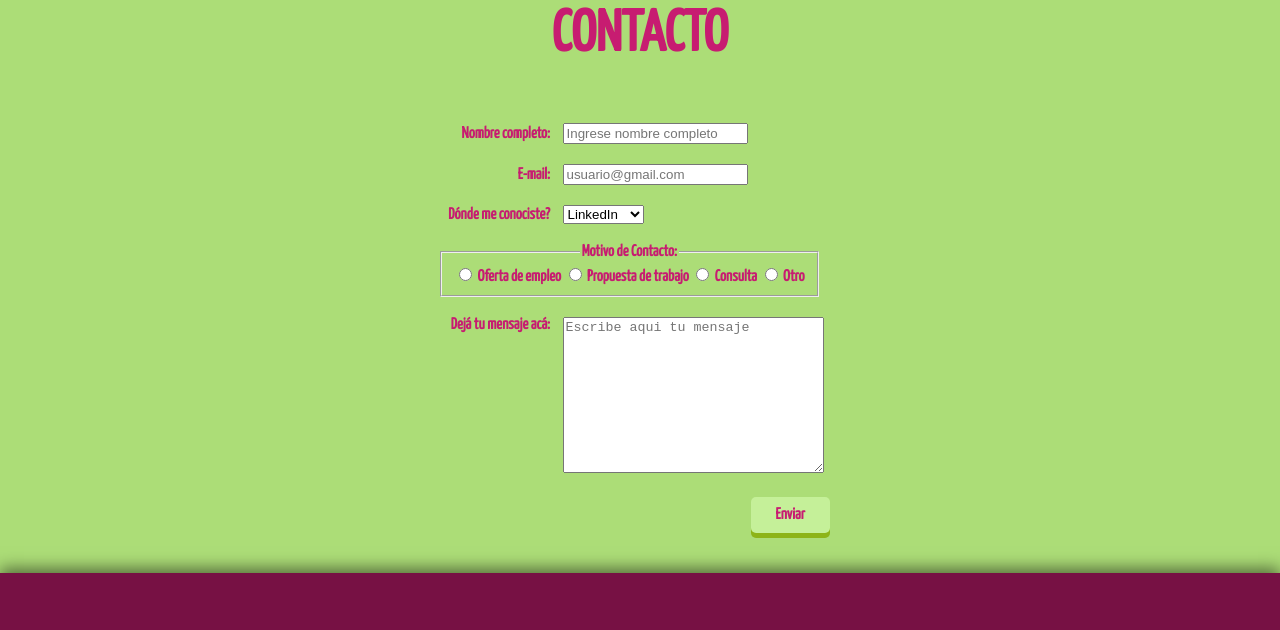
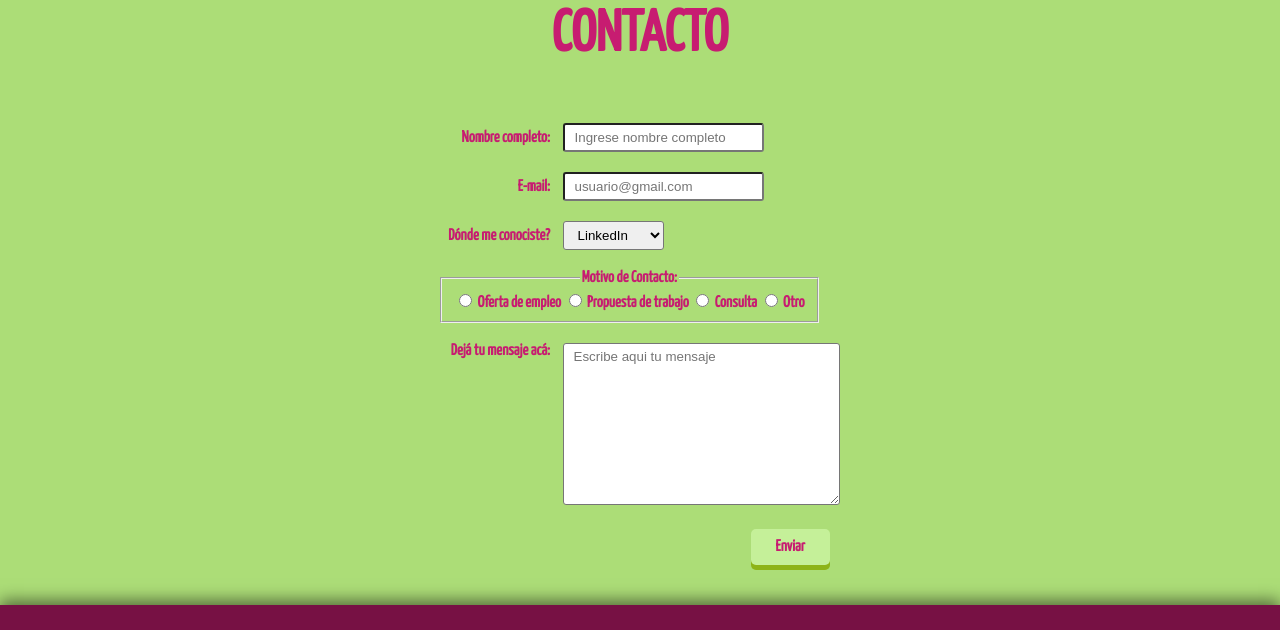
Before and after one commit to Anita-Payetta/Anita-Portfolio, a plain HTML site: page index.html in a window 1280 px wide. Shown: the part 1520-2150 px from the top of the page. Drawn offline with Linux system fonts and the light colour scheme.

Commit message:
Change of style in form inputs

```diff
--- a/styles.css
+++ b/styles.css
@@ -134,11 +134,27 @@ body {
     margin: 10px 0;
 }
 
+input {
+    padding: 5px 10px;
+    border-radius: 3px;
+}
+
+select {
+    padding: 5px 10px;
+    border-radius: 3px;
+}
+
 .contact-labels {
     width: 110px;
     padding: 0 10px 0 0;
     text-align: right;
     display: inline-block;
+}
+
+textarea {
+    padding: 5px 10px;
+    border-radius: 3px;
+    font: 400 13.3333px Arial;
 }
 
 .message-label {
```
